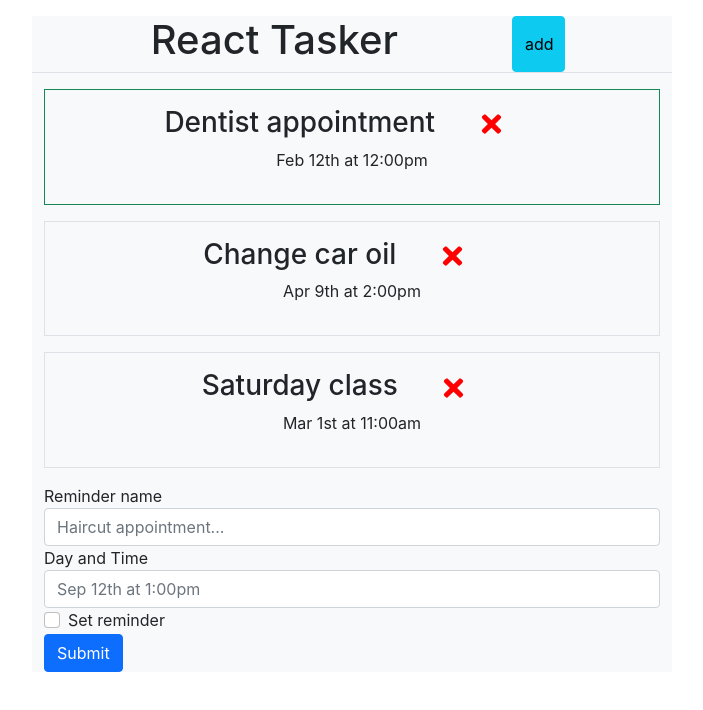
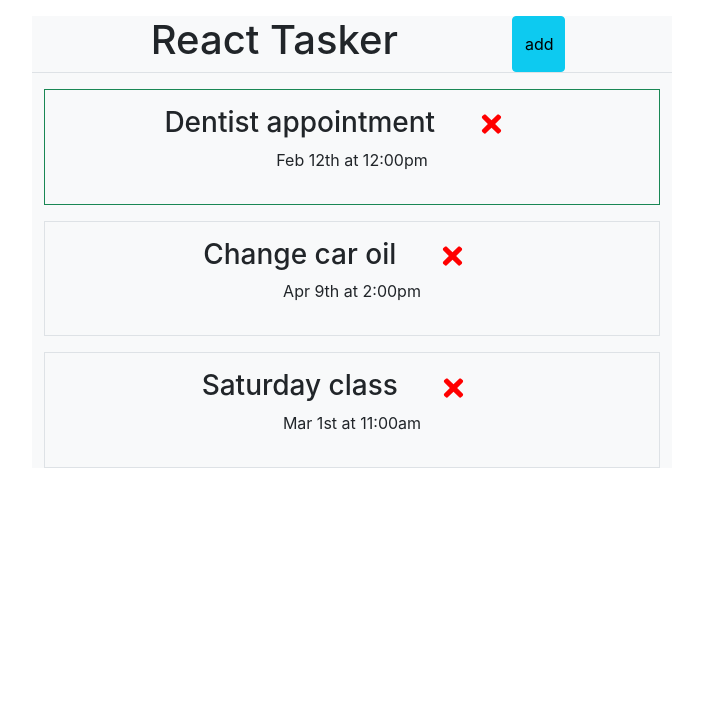
Before and after one commit to jbramirez03/React-Tasker, a React (Create React App) app: page / in a window 1280 px wide. Shown: the top 710 px of the page, without its empty margins (288-991 px from the left). Built offline with nearby package versions, Linux system fonts and the light colour scheme.

Commit message:
set add form state to false in order to not render from start

```diff
--- a/src/App.js
+++ b/src/App.js
@@ -6,6 +6,7 @@ import { useState } from 'react';
 
 
 function App() {
+  const [showAdd, setShowAdd] = useState(false);
   const [tasks, setTasks] = useState([
     {
       id: 1,
@@ -45,7 +46,7 @@ function App() {
     <div className="container col-lg-6 mt-3 bg-light">
       <Header />
       {tasks.length > 0 ? <Tasks tasks={tasks} onDelete={deleteTask} onToggle={setReminder} /> : <h3 className='text-center mt-3'>No tasks</h3>}
-      <AddTask onAdd={addTask} />
+      {showAdd && <AddTask onAdd={addTask} />}
     </div>
   );
 }
```
